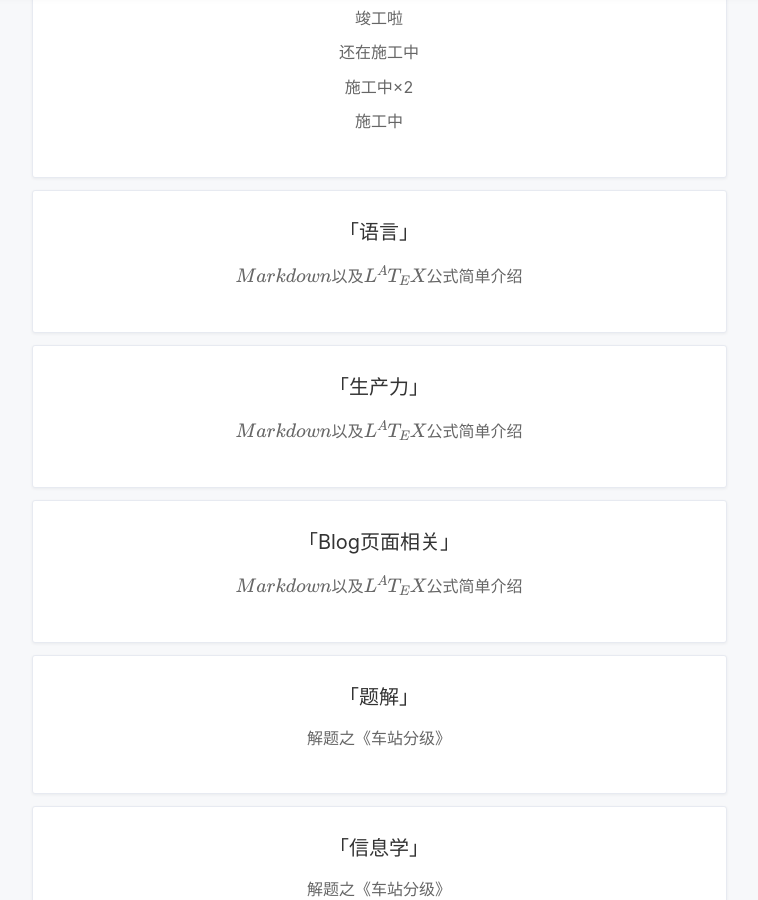
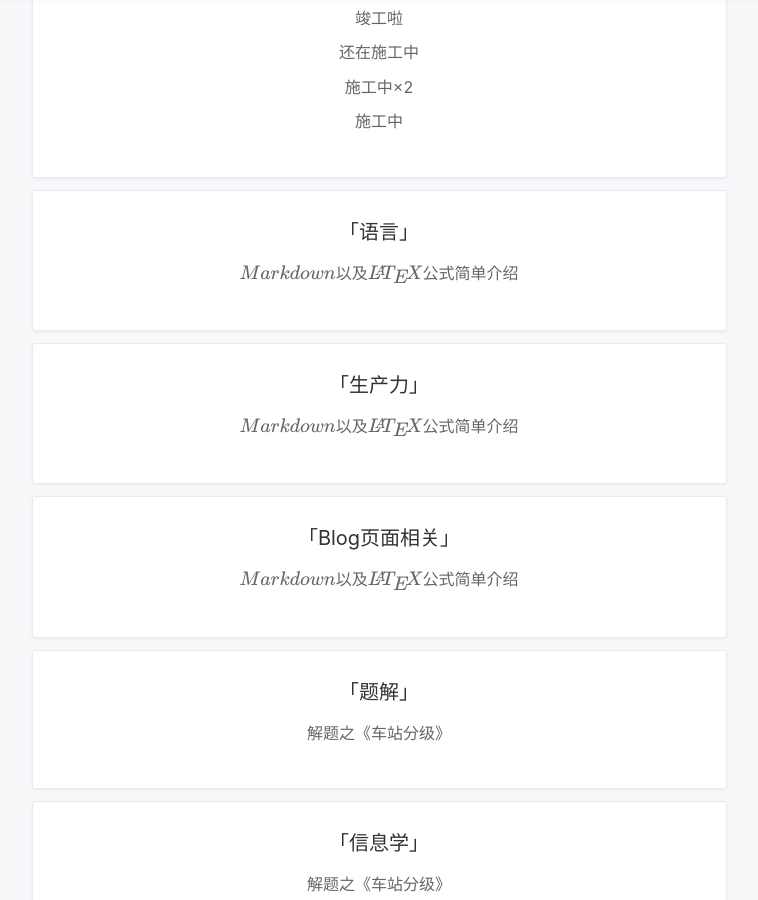
Before and after one commit to wwwxxxzzz666/wwwxxxzzz666.github.io, a Jekyll site: the page built from tags.html, in a window 1280 px wide and 900 px high, scrolled down 425 px. Shown: the whole window, without its empty margins (261-1019 px from the left). Built offline with Jekyll 4.4.1, drawn with Linux system fonts in a browser that asks for light colours; nearby versions of some CDN libraries; formulas are drawn with MathJax 3; comment, search, counter and statistics services are not loaded; a style sheet for code colours, icons or effects is not loaded.

Commit message:
Update 2018-08-22-Markdown_Latex.md

```diff
--- a/_posts/2018-08-22-Markdown_Latex.md
+++ b/_posts/2018-08-22-Markdown_Latex.md
@@ -1,7 +1,7 @@
 ---
 layout: post
-title: $Markdown$以及$L^AT_EX$公式简单介绍
-subtitle: $Markdown+L^AT_EX=$第一生产力
+title: $Markdown$以及$\LaTeX{}$公式简单介绍
+subtitle: $Markdown+\LaTeX{}=$第一生产力
 date: 2018-08-22
 categories: 生产力
 cover: 'https://i.loli.net/2018/09/12/5b9910cac71dd.png'
@@ -11,7 +11,7 @@ tags: 语言 生产力 Blog页面相关
 
 ___~~FBI~~ Warning: 各位巨佬(Orz)请直接无视这篇文章。___
 
-经过一番斟酌后，我决定先写一篇最基本的关于$Markdown$和$L^AT_EX$简单介绍，~~不过这年头人恐怕也没几个不知道这个的吧~~，虽然这种文章早已经烂大街了，但是我还是想在这写一下，就当是一个自我复习了。~~其实是我太水根本不会别的东西~~
+经过一番斟酌后，我决定先写一篇最基本的关于$Markdown$和$\LaTeX{}$简单介绍，~~不过这年头人恐怕也没几个不知道这个的吧~~，虽然这种文章早已经烂大街了，但是我还是想在这写一下，就当是一个自我复习了。~~其实是我太水根本不会别的东西~~
 
 ## $Markdown$
 
```
